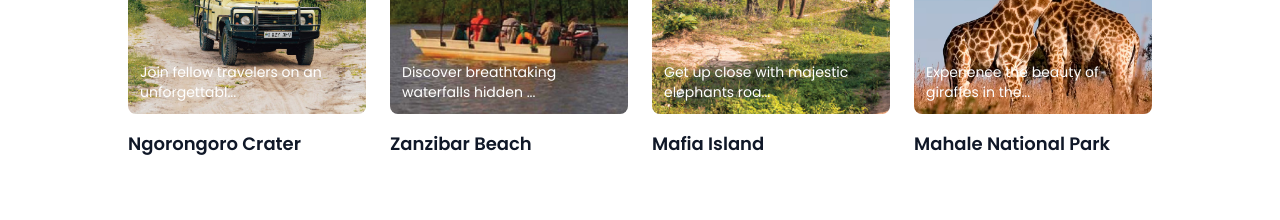
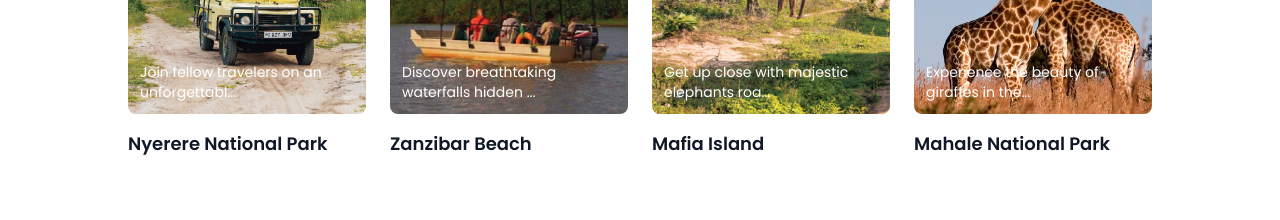
Before and after one commit to LittleGiddy/abmtours, a Next.js app: page / in a window 1280 px wide. Shown: the part 3640-3860 px from the top of the page. Built offline with nearby package versions, Linux system fonts and the light colour scheme.

Commit message:
News.tsx

```diff
--- a/app/components/Home/News/News.tsx
+++ b/app/components/Home/News/News.tsx
@@ -31,7 +31,7 @@ const newsData = [
   {
     slug: "tourist-adventures",
     image: "/images/Tourists.jpg",
-    title: "Ngorongoro Crater",
+    title: "Nyerere National Park",
     description: "Join fellow travelers on an unforgettable journey through Tanzania..."
   },
   {
```
